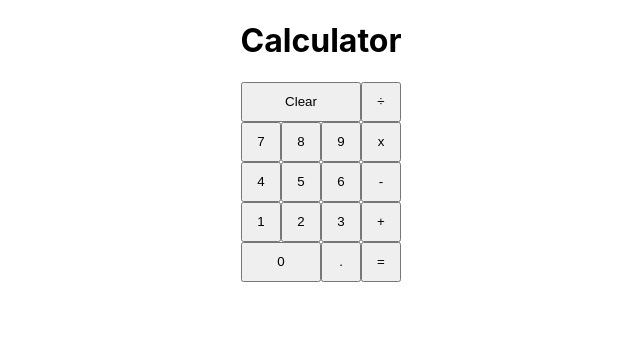
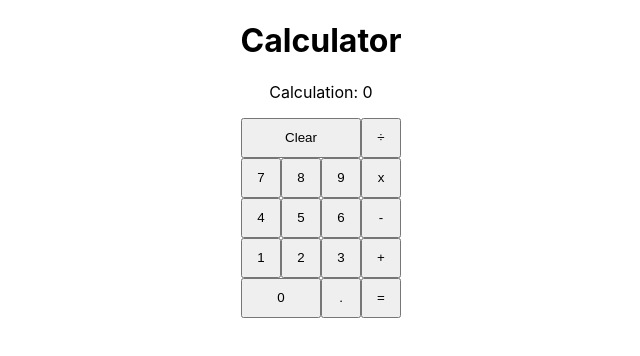
Before and after one commit to suesdesign/React-calculator-app, a React (Create React App) app: page / in a window 1280 px wide. Shown: the top 356 px of the page, without its empty margins (319-959 px from the left). Built offline with nearby package versions, Linux system fonts and the light colour scheme.

Commit message:
Calculator input from state done

```diff
--- a/src/App.js
+++ b/src/App.js
@@ -1,15 +1,12 @@
 import React, { Component } from "react";
 import "./App.css";
 import { Buttons } from "./Buttons/Buttons";
-//import "./CalulatorOutput/CalulatorOutput";
-
-/*class Buttons extends Component {
-  render() {
-    return <button className="button">{this.props.value}</button>;
-  }
-}*/
+import CalculatorInput from "./CalculatorInput/CalculatorInput";
 
 class Calculator extends Component {
+  state = {
+    input: 0
+  };
   renderButton(i) {
     return <Buttons value={i} />;
   }
@@ -18,6 +15,7 @@
       <div class="App">
         <h1>Calculator</h1>
         <div className="Calculator">
+          <CalculatorInput calculation={this.state.input} />
           <div className="first-row">
             {this.renderButton("Clear")}
             {this.renderButton("÷")}
--- /dev/null
+++ b/src/CalculatorInput/CalculatorInput.js
@@ -0,0 +1,11 @@
+import React from "react";
+
+const calculatorInput = props => {
+  return (
+    <div className="CalculatorInput">
+      <p>Calculation: {props.calculation}</p>
+    </div>
+  );
+};
+
+export default calculatorInput;
```
